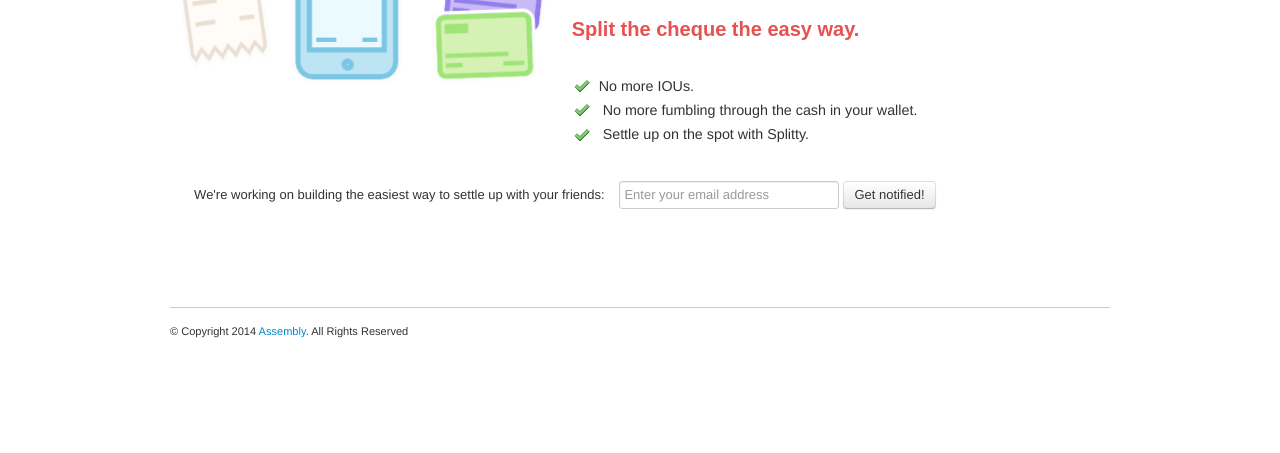
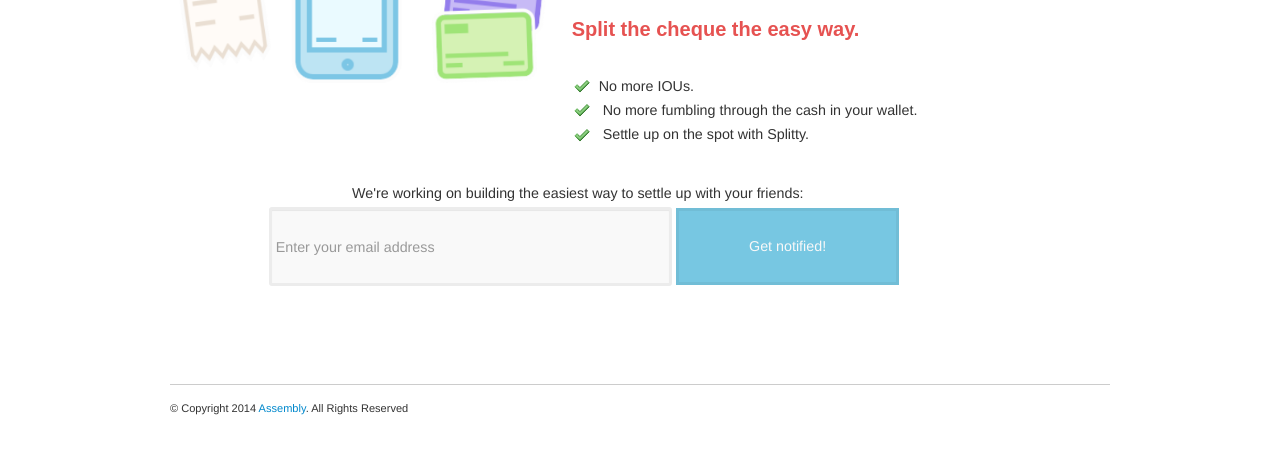
Before and after one commit to asm-products/splitty, a plain HTML site: page index.html in a window 1280 px wide. Shown: the part 199-652 px from the top of the page. Drawn offline with Linux system fonts and the light colour scheme.

Commit message:
Added working Email Form connected to MailChimp
Email Form connected to personal Mail Chimp.
Updated CSS

```diff
--- a/css/styles.css
+++ b/css/styles.css
@@ -10,7 +10,7 @@
 
  /***** STRUCTURE *****/
 
- body {
+body {
 	/* background: url('../img/bg.png') repeat-x; */
 	background-color: #fff;
 	}
@@ -25,6 +25,27 @@ h2 {
   font-size: 1.455em;
   line-height: 1.38;
   color: rgb(230, 82, 81);
+}
+
+button {
+  width: 28.548895899%;
+  height: 77px;
+  border: 3px solid rgb(113, 189, 214);
+  background-color: rgb(119, 199, 226);
+  font-size: 1em;
+  line-height: 0.4;
+  text-align: center;
+  color: rgb(248, 248, 248);
+  resize: none;
+}
+
+input {
+  width: 50%;
+  height: 65px;
+  border: 3px solid rgb(236, 236, 236);
+  background-color: rgb(249, 249, 249);
+  font-size: 1em;
+  color: rgb(174, 174, 174);
 }
 
 .content {
--- a/index.html
+++ b/index.html
@@ -83,11 +83,15 @@ Developed for Assembly - assemblymade.com
     </div>
     <div class="span10">
 		<br />
-		<form class="form-inline signup" action="index.html" role="form" method="post">
-		  <div class="form-group">
-		    <label for="email"><span class="text text-2">We're working on building the easiest way to settle up with your friends: &nbsp;&nbsp;</span></label>
-		    <input type="email" class="form-control" id="email" name="email" placeholder="Enter your email address">
-		  	<button type="submit" class="btn btn-theme">Get notified!</button>
+		<form class="form-inline signup" role="form" action="http://twitter.us8.list-manage.com/subscribe/post?u=819b3d7c4e74fb283edc00cc2&amp;id=b7069909b1" method="post" id="mc-embedded-subscribe-form" name="mc-embedded-subscribe-form" class="validate" target="_blank" novalidate>
+		  <div class="form-group" style="text-align:center;">
+		    <div class="response" id="mce-error-response" style="display:none"></div>
+			<div class="response" id="mce-success-response" style="display:none"></div>
+		    <span class="text text-2">We're working on building the easiest way to settle up with your friends: &nbsp;&nbsp;</span><br />
+		  	<input type="email" value="" name="EMAIL" class="" id="mce-EMAIL" placeholder="Enter your email address">
+		  	<!-- real people should not fill this in and expect good things - do not remove this or risk form bot signups-->
+		  	<div style="position: absolute; left: -5000px;"><input type="text" name="b_819b3d7c4e74fb283edc00cc2_b7069909b1" tabindex="-1" value=""></div>
+		  	<button type="submit" name="subscribe" id="mc-embedded-subscribe" class="">Get notified!</button>
 		  </div>
 		</form>
 		<br />
```
